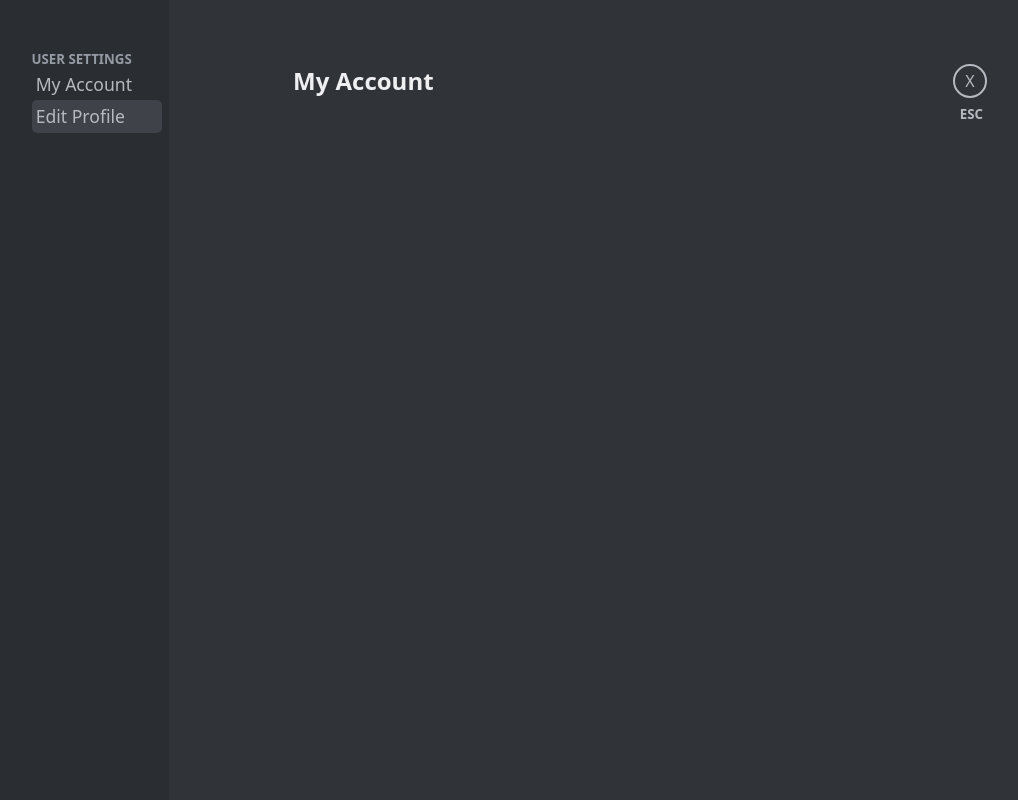
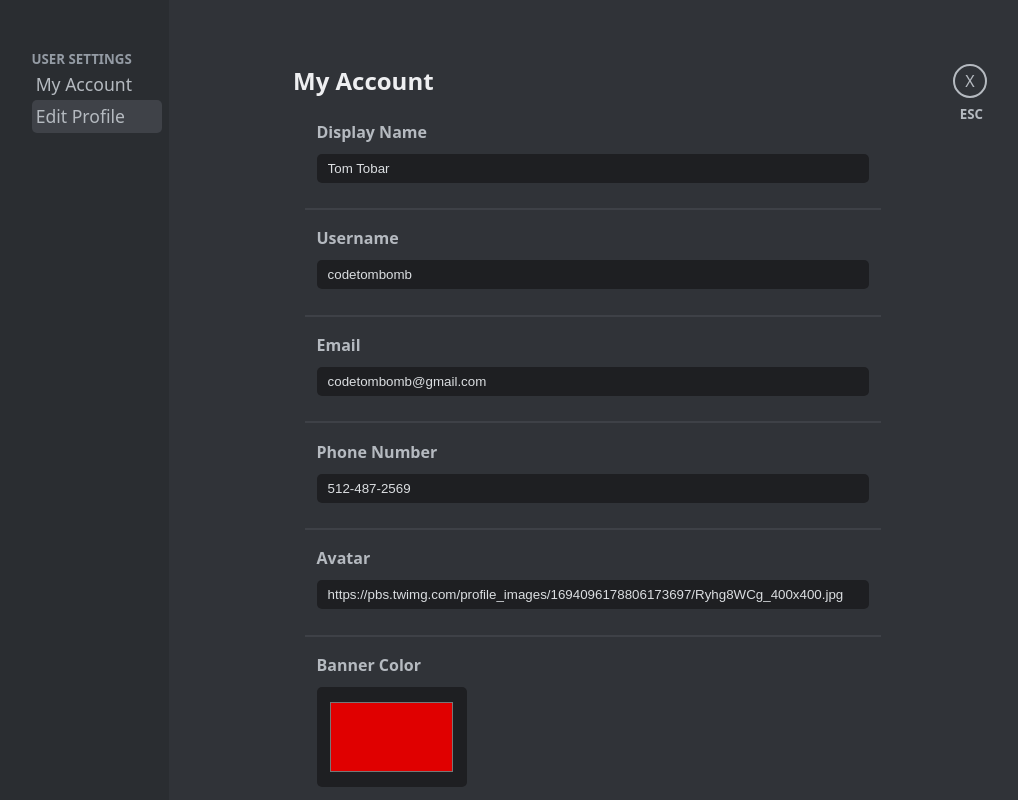
Before and after one commit to codetombomb/acc-patch-react-user-profile, a React (Create React App) app: page / in a window 1280 px wide. Both pictures are taken after a click on the element "Edit Profile". Shown: the whole page, without its empty margins (81-1099 px from the left). Built offline with nearby package versions, Linux system fonts and the light colour scheme; data requests are answered from the project's data file.

Commit message:
add lecture code

```diff
--- a/db.json
+++ b/db.json
@@ -8,8 +8,8 @@
       "displayName": "Tom Tobar",
       "email": "codetombomb@gmail.com",
       "avatar": "https://pbs.twimg.com/profile_images/1694096178806173697/Ryhg8WCg_400x400.jpg",
-      "phoneNumber": "512-512-5122",
-      "bannerColor": "#80ff00"
+      "phoneNumber": "512-487-2569",
+      "bannerColor": "#e00000"
     }
   ]
 }
--- a/src/App.js
+++ b/src/App.js
@@ -16,7 +16,7 @@ const App = () => {
     displayName: "",
     email: "",
     phoneNumber: "",
-    bannerColor: "",
+    bannerColor: ""
   });
 
   const [selectedOption, setSelectedOption] = useState("My Account");
@@ -53,7 +53,7 @@ const App = () => {
           {selectedOption === "My Account" ? (
             <MyAccount user={user} handleEditClick={onEditClick}/>
           ) : (
-            <EditProfile  />
+            <EditProfile user={user} handleUpdateUser={handleUpdateUser}/>
           )}
         </div>
         <EscButton />
--- a/src/components/EditProfile/EditProfile.js
+++ b/src/components/EditProfile/EditProfile.js
@@ -20,26 +20,114 @@ STEP 2 -->  c. (Pessimistically) Updates state (After response received)
             d. Demo Optimistic rendering
     */
 
-
-const EditProfile = () => {
+const EditProfile = ({ user, handleUpdateUser }) => {
+  const [userData, setUserData] = useState({ ...user });
   // What props might we need?
   // Make copy of user for controlled form (User data should be filled in already)
 
-  const handleInputChange = () => {
-    // Use the target name and value to update local user state
-  }
+  const handleInputChange = ({ target }) => {
+    const { name, value } = target;
+    const userDataCopy = JSON.parse(JSON.stringify(userData))
+    userDataCopy[name] = value;
+    setUserData(userDataCopy);
+  };
 
   const handleFormSubmit = (e) => {
     // 1. prevent default
+    e.preventDefault()
     // 2. create options object for patch
+    const config = {
+      method: "PUT",
+      headers: {"Content-Type": "application/json"},
+      body: JSON.stringify(userData)
+    }
     // 3. send patch
+    fetch("http://localhost:3001/users/1", config)
+      .then(resp => resp.json())
+      .then(updatedUser => handleUpdateUser(updatedUser))
     // 4. update parent state using response object
-  }
+  };
 
   return (
     <div className="edit-profile">
-      {/* CREATE FORM HERE! */}
+      <form className="edit-profile-form" onSubmit={handleFormSubmit}>
+        <label htmlFor="displayName">
+          Display Name
+          <input
+            id="displayName"
+            type="text"
+            name="displayName"
+            value={userData.displayName}
+            onChange={handleInputChange}
+            required
+          />
+        </label>
+        <hr />
+        <label htmlFor="username">
+          Username
+          <input
+            id="username"
+            type="text"
+            name="username"
+            value={userData.username}
+            onChange={handleInputChange}
+            required
+          />
+        </label>
+        <hr />
+        <label htmlFor="email">
+          Email
+          <input
+            id="email"
+            type="email"
+            name="email"
+            value={userData.email}
+            onChange={handleInputChange}
+            required
+          />
+        </label>
+        <hr />
+        <label htmlFor="phoneNumber">
+          Phone Number
+          <input
+            id="phoneNumber"
+            type="tel"
+            pattern="[0-9]{3}-[0-9]{3}-[0-9]{4}"
+            name="phoneNumber"
+            value={userData.phoneNumber}
+            onChange={handleInputChange}
+            required
+          />
+        </label>
+        <hr />
+        <label htmlFor="avatar">
+          Avatar
+          <input
+            id="avatar"
+            type="text"
+            name="avatar"
+            value={userData.avatar}
+            onChange={handleInputChange}
+            required
+          />
+        </label>
+        <hr />
+        <label htmlFor="bannerColor">
+          Banner Color
+          <input
+            id="bannerColor"
+            className="color-picker"
+            type="color"
+            name="bannerColor"
+            value={userData.bannerColor}
+            onChange={handleInputChange}
+            required
+          />
+        </label>
+        <hr />
+        <input type="submit" />
+      </form>
     </div>
   );
-}
+};
 export default EditProfile;
```
